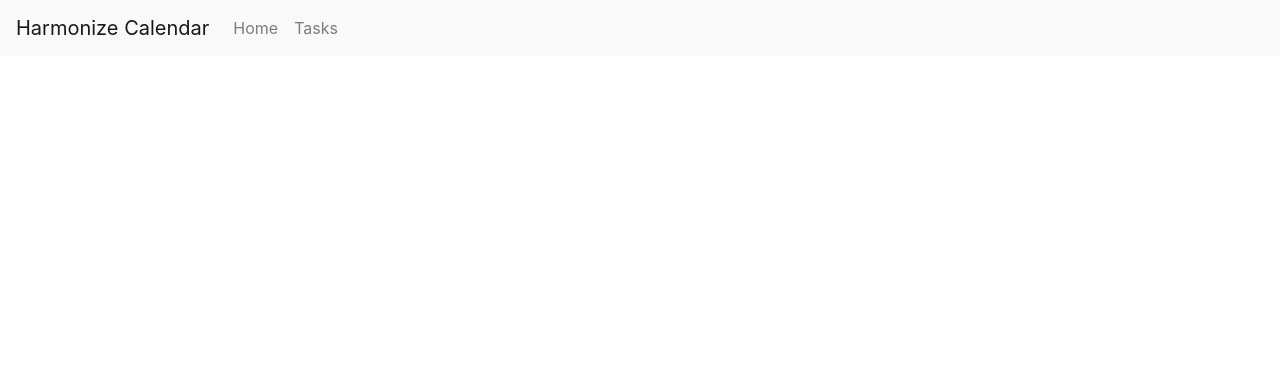
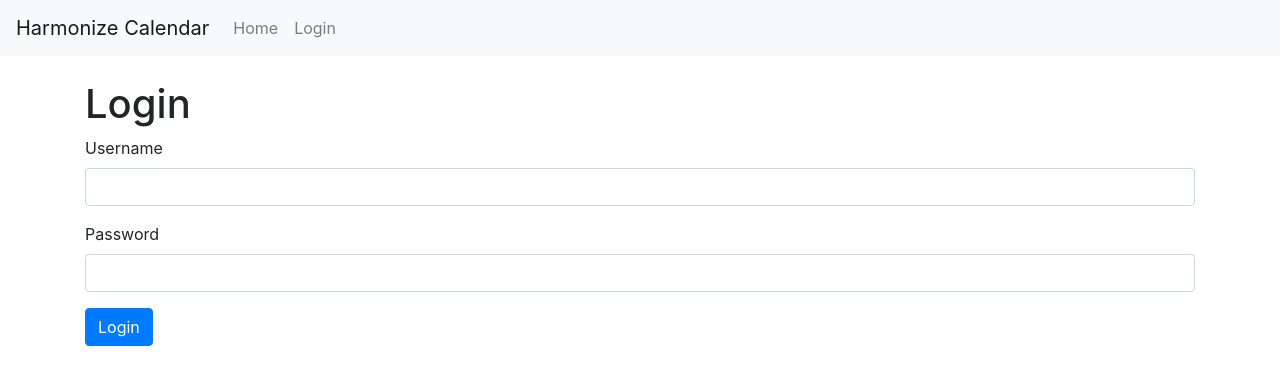
Before and after one commit to LionelWise77/harmonize-frontend, a React (Create React App) app: page /login in a window 1280 px wide. Shown: the top 384 px of the page. Built offline with nearby package versions, Linux system fonts and the light colour scheme.

Commit message:
create login/logout files, updating app.js

```diff
--- a/src/App.js
+++ b/src/App.js
@@ -1,16 +1,38 @@
-import React from "react";
-import { BrowserRouter as Router, Switch, Route } from "react-router-dom";
+import React, { useState } from "react";
+import {
+  BrowserRouter as Router,
+  Route,
+  Switch,
+  Redirect,
+} from "react-router-dom";
 import Header from "./components/Header";
+import Login from "./pages/Login";
+import Logout from "./pages/Logout";
+import Tasks from "./pages/Tasks";
 import Home from "./pages/Home";
-import Tasks from "./pages/Tasks";
 
 function App() {
+  const [auth, setAuth] = useState(!!localStorage.getItem("access_token"));
+
   return (
     <Router>
-      <Header />
+      <Header auth={auth} />
       <Switch>
-        <Route exact path="/" component={Home} />
-        <Route path="/tasks" component={Tasks} />
+        <Route exact path="/">
+          <Home />
+        </Route>
+        <Route path="/login">
+          {!auth ? <Login setAuth={setAuth} /> : <Redirect to="/" />}
+        </Route>
+        <Route path="/logout">
+          {auth ? <Logout setAuth={setAuth} /> : <Redirect to="/login" />}
+        </Route>
+        <Route path="/tasks">
+          {auth ? <Tasks /> : <Redirect to="/login" />}
+        </Route>
+        <Route>
+          <h1>404 - Page Not Found</h1>
+        </Route>
       </Switch>
     </Router>
   );
--- a/src/api/axiosDefaults.js
+++ b/src/api/axiosDefaults.js
@@ -1,6 +1,7 @@
 import axios from "axios";
 
-axios.defaults.baseURL = "harmonize-backend-6405d8cae271.herokuapp.com";
+axios.defaults.baseURL =
+  "https://harmonize-backend-6405d8cae271.herokuapp.com/";
 axios.defaults.headers.post["Content-Type"] = "multipart/form-data";
 axios.defaults.withCredentials = true;
 
--- a/src/components/Header.js
+++ b/src/components/Header.js
@@ -1,7 +1,7 @@
 import React from "react";
 import { Link } from "react-router-dom";
 
-function Header() {
+function Header({ auth }) {
   return (
     <nav className="navbar navbar-expand-lg navbar-light bg-light">
       <Link className="navbar-brand" to="/">
@@ -20,16 +20,34 @@ function Header() {
       </button>
       <div className="collapse navbar-collapse" id="navbarNav">
         <ul className="navbar-nav">
+          {/* Home link */}
           <li className="nav-item">
             <Link className="nav-link" to="/">
               Home
             </Link>
           </li>
-          <li className="nav-item">
-            <Link className="nav-link" to="/tasks">
-              Tasks
-            </Link>
-          </li>
+          {/* Authenticated links */}
+          {auth ? (
+            <>
+              <li className="nav-item">
+                <Link className="nav-link" to="/tasks">
+                  Tasks
+                </Link>
+              </li>
+              <li className="nav-item">
+                <Link className="nav-link" to="/logout">
+                  Logout
+                </Link>
+              </li>
+            </>
+          ) : (
+            // Non-authenticated links
+            <li className="nav-item">
+              <Link className="nav-link" to="/login">
+                Login
+              </Link>
+            </li>
+          )}
         </ul>
       </div>
     </nav>
--- a/src/pages/Home.js
+++ b/src/pages/Home.js
@@ -2,9 +2,9 @@ import React from "react";
 
 function Home() {
   return (
-    <div className="container mt-5">
+    <div className="container mt-4">
       <h1>Welcome to Harmonize Calendar</h1>
-      <p>Manage your tasks efficiently and stay organized.</p>
+      <p>Your personal task management application.</p>
     </div>
   );
 }
--- /dev/null
+++ b/src/pages/Login.js
@@ -0,0 +1,61 @@
+import React, { useState } from "react";
+import axios from "../api/axiosDefaults";
+
+function Login({ setAuth }) {
+  const [username, setUsername] = useState("");
+  const [password, setPassword] = useState("");
+  const [error, setError] = useState(null);
+
+  const handleSubmit = (e) => {
+    e.preventDefault();
+    axios
+      .post("token/", { username, password })
+      .then((response) => {
+        localStorage.setItem("access_token", response.data.access);
+        localStorage.setItem("refresh_token", response.data.refresh);
+        setAuth(true);
+      })
+      .catch((err) => {
+        console.error(err);
+        setError("Invalid credentials. Please try again.");
+      });
+  };
+
+  return (
+    <div className="container mt-4">
+      <h1>Login</h1>
+      {error && <p className="text-danger">{error}</p>}
+      <form onSubmit={handleSubmit}>
+        <div className="form-group">
+          <label htmlFor="username">Username</label>
+          <input
+            type="text"
+            id="username"
+            className="form-control"
+            value={username}
+            onChange={(e) => setUsername(e.target.value)}
+            autoComplete="username"
+            required
+          />
+        </div>
+        <div className="form-group">
+          <label htmlFor="password">Password</label>
+          <input
+            type="password"
+            id="password"
+            className="form-control"
+            value={password}
+            onChange={(e) => setPassword(e.target.value)}
+            autoComplete="current-password"
+            required
+          />
+        </div>
+        <button type="submit" className="btn btn-primary">
+          Login
+        </button>
+      </form>
+    </div>
+  );
+}
+
+export default Login;
--- /dev/null
+++ b/src/pages/Logout.js
@@ -0,0 +1,21 @@
+import React from "react";
+
+function Logout({ setAuth }) {
+  const handleLogout = () => {
+    localStorage.removeItem("access_token");
+    localStorage.removeItem("refresh_token");
+    setAuth(false);
+  };
+
+  return (
+    <div className="container mt-4">
+      <h1>Logout</h1>
+      <p>Are you sure you want to log out?</p>
+      <button className="btn btn-danger" onClick={handleLogout}>
+        Logout
+      </button>
+    </div>
+  );
+}
+
+export default Logout;
--- a/src/pages/Tasks.js
+++ b/src/pages/Tasks.js
@@ -7,35 +7,32 @@ function Tasks() {
   const [error, setError] = useState(null);
 
   useEffect(() => {
-    axios
-      .get("tasks/")
-      .then((response) => {
+    const fetchTasks = async () => {
+      try {
+        const token = localStorage.getItem("access_token");
+        const response = await axios.get("api/tasks/", {
+          headers: {
+            Authorization: `Bearer ${token}`,
+          },
+        });
         setTasks(response.data);
+      } catch (err) {
+        console.error("Error fetching tasks:", err);
+        setError("Unable to fetch tasks. Please try again.");
+      } finally {
         setLoading(false);
-      })
-      .catch((error) => {
-        console.error("Error fetching tasks:", error);
-        setError("Error fetching tasks. Please try again later.");
-        setLoading(false);
-      });
+      }
+    };
+
+    fetchTasks();
   }, []);
 
   if (loading) {
-    return (
-      <div className="container mt-4">
-        <h1>Tasks</h1>
-        <p>Loading tasks...</p>
-      </div>
-    );
+    return <p>Loading tasks...</p>;
   }
 
   if (error) {
-    return (
-      <div className="container mt-4">
-        <h1>Tasks</h1>
-        <p className="text-danger">{error}</p>
-      </div>
-    );
+    return <p className="text-danger">{error}</p>;
   }
 
   return (
```
